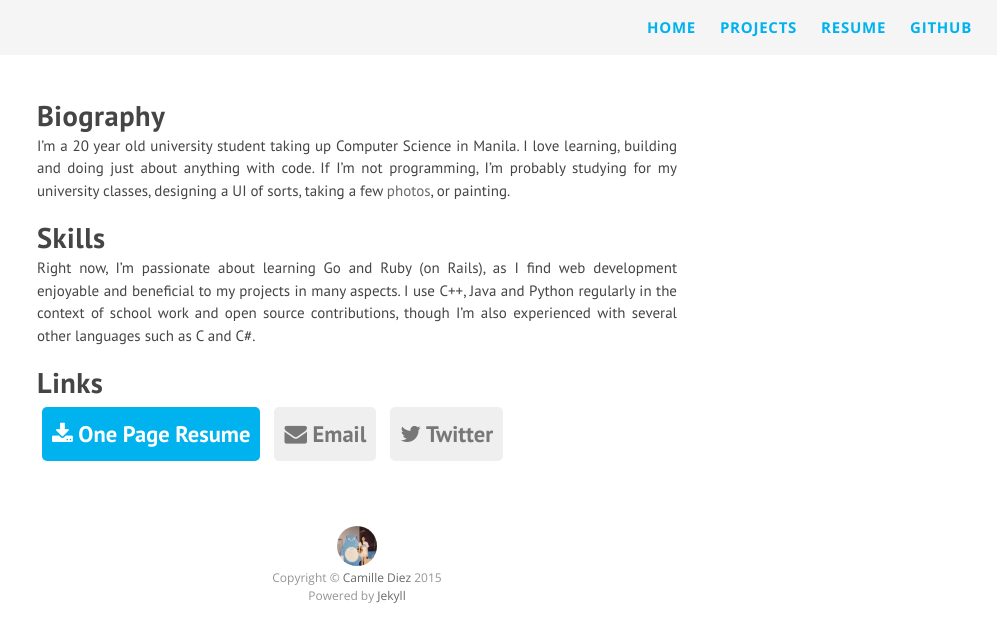
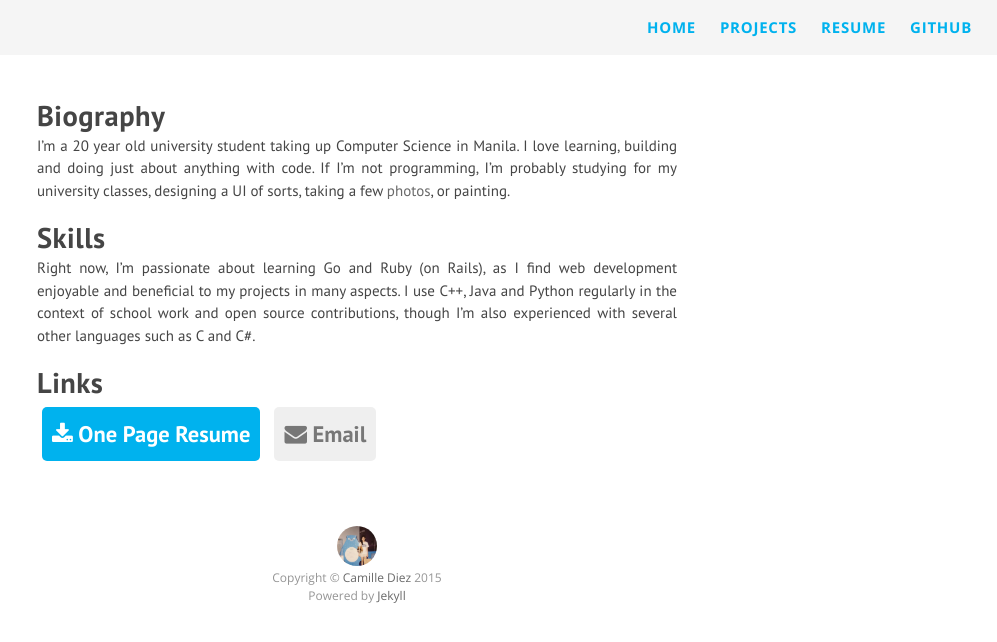
Before and after one commit to diezcami/diezcami.github.io, a Jekyll site: the page built from resume.markdown, in a window 1280 px wide. Shown: the top 642 px of the page, without its empty margins (283-1280 px from the left). Built offline with Jekyll 4.4.1, drawn with Linux system fonts in a browser that asks for light colours; nearby versions of some CDN libraries; Markdown is read by kramdown in place of the engine named in the settings.

Commit message:
Edited links

```diff
--- a/resume.markdown
+++ b/resume.markdown
@@ -17,8 +17,8 @@
     </a>
     <a class="link" href="mailto:diezcami@gmail.com" target="_blank">
       <i class="fa fa-envelope"></i> Email
-    </a>
-    <a class="link" href='http://twitter.com/diezcamille' target="_blank">
+    </a> <!--
+    <a class="link" href='http://twitter.com' target="_blank">
       <i class="fa fa-twitter"></i> Twitter
-    </a>
+    </a> -->
 </div>
```
